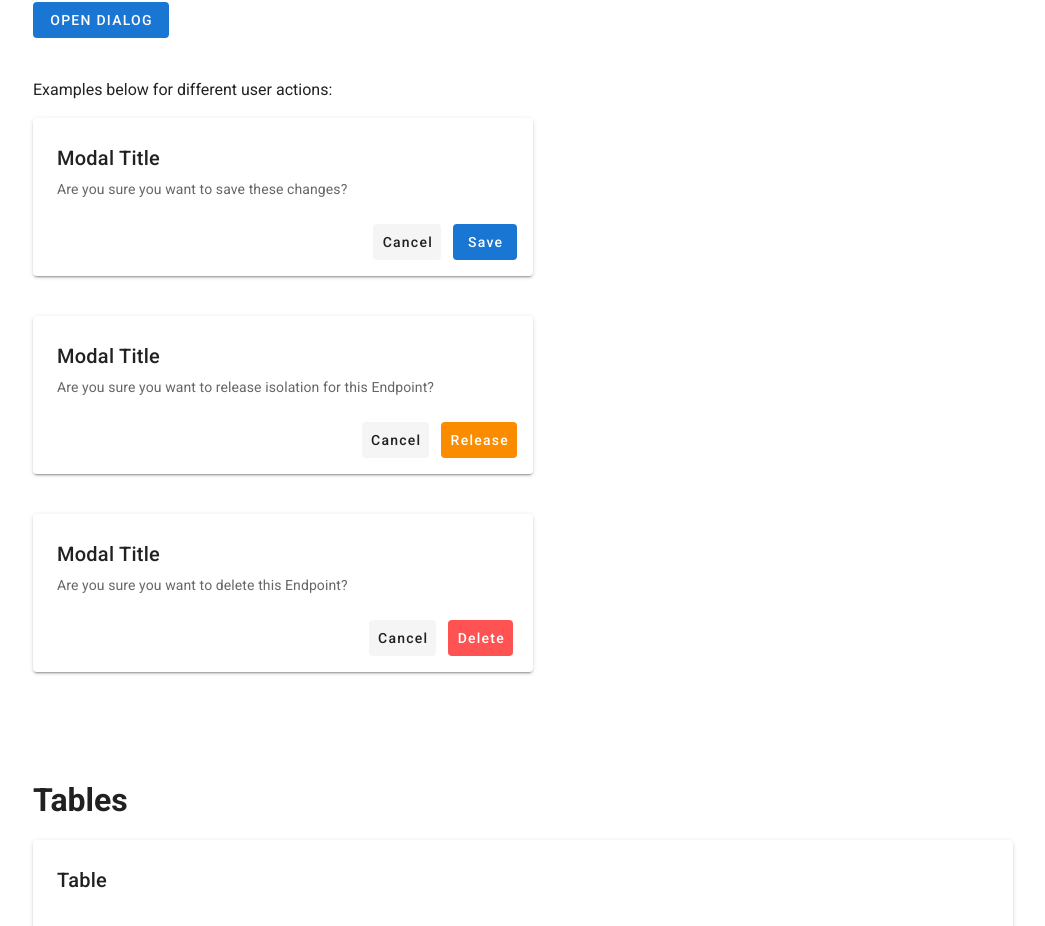
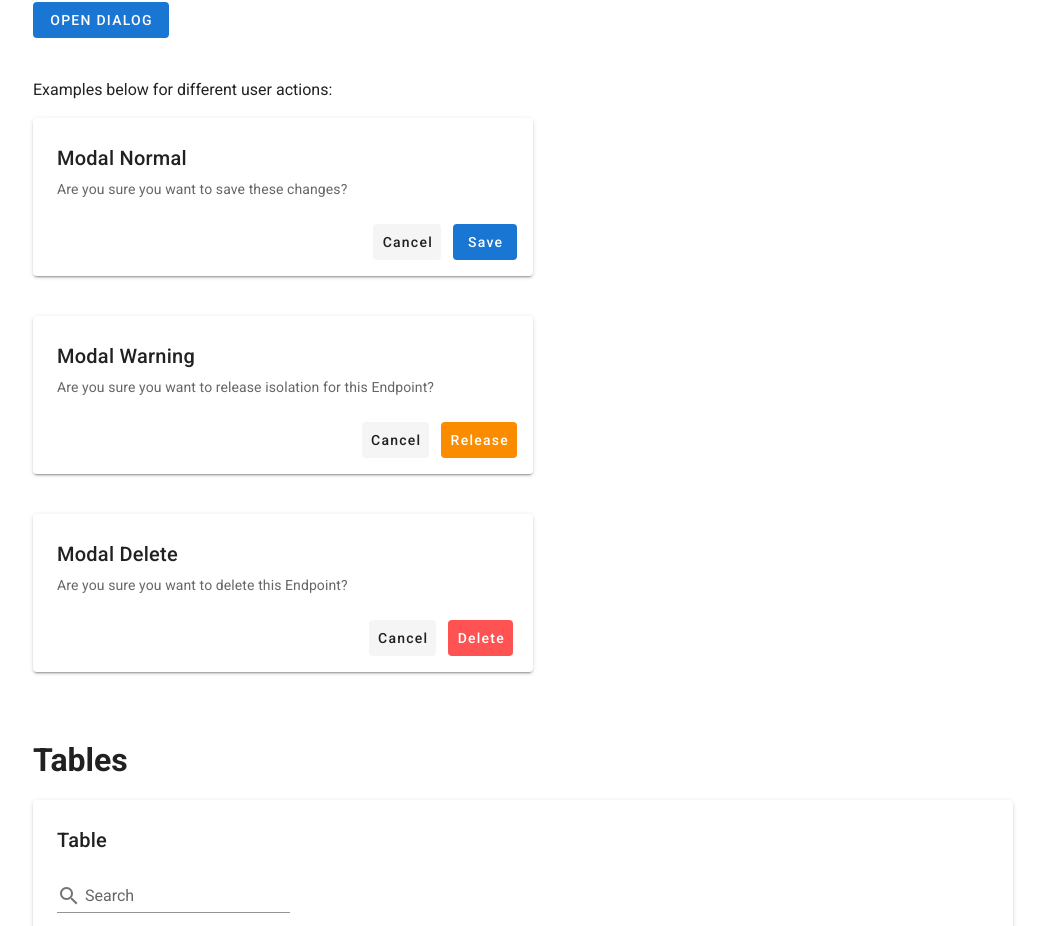
Before and after one commit to breakthrough001/portal-components, a Vue app: page / in a window 1280 px wide. Shown: the part 978-1904 px from the top of the page, without its empty margins (117-1162 px from the left). Built offline with nearby package versions, Linux system fonts and the light colour scheme.

Commit message:
removed mb-10 modals

```diff
--- a/src/components/Modal.vue
+++ b/src/components/Modal.vue
@@ -2,7 +2,7 @@
   <div>
     <div class="mb-10">
       <v-card elevation="2" style="width: 500px" class="pa-2"
-        ><v-card-title class="mb-1">Modal Title</v-card-title
+        ><v-card-title class="mb-1">Modal Normal</v-card-title
         ><v-card-subtitle
           >Are you sure you want to save these changes?</v-card-subtitle
         >
@@ -15,7 +15,7 @@
 
     <div class="mb-10">
       <v-card elevation="2" style="width: 500px" class="pa-2"
-        ><v-card-title class="mb-1">Modal Title</v-card-title
+        ><v-card-title class="mb-1">Modal Warning</v-card-title
         ><v-card-subtitle
           >Are you sure you want to release isolation for this
           Endpoint?</v-card-subtitle
@@ -28,9 +28,9 @@
         </v-card-actions></v-card
       >
     </div>
-    <div class="mb-10">
+    <div>
       <v-card elevation="2" style="width: 500px" class="pa-2"
-        ><v-card-title class="mb-1">Modal Title</v-card-title
+        ><v-card-title class="mb-1">Modal Delete</v-card-title
         ><v-card-subtitle
           >Are you sure you want to delete this Endpoint?</v-card-subtitle
         >
```
